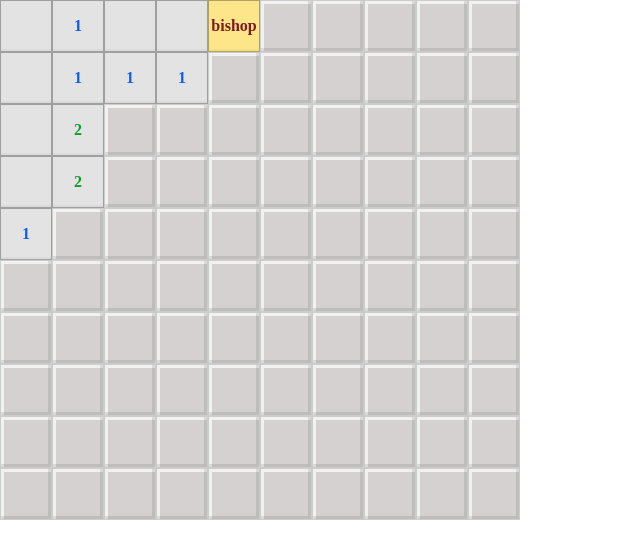
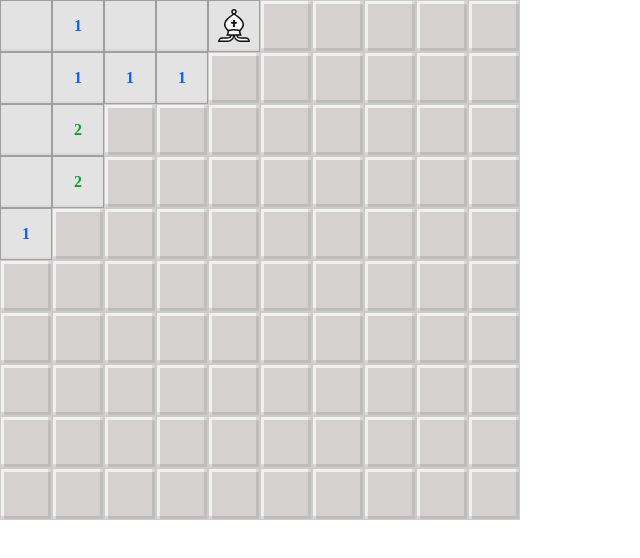
Before and after one commit to Dsadasm/chess-sweeper, a React (Vite) app: page /random in a window 1280 px wide. Both pictures are taken after a click on the element 78 px from the left and 26 px from the top of the page. Shown: the top 558 px of the page, without its empty margins (0-640 px from the left). Built offline with nearby package versions, Linux system fonts and the light colour scheme.

Commit message:
Cell will now show pieces as img

```diff
--- a/src/components/Cell.module.css
+++ b/src/components/Cell.module.css
@@ -28,6 +28,12 @@
   font-weight: 700;
 }
 
+.piece {
+  width: 80%;
+  height: 80%;
+  object-fit: contain;
+}
+
 /* Minesweeper-like number colors */
 .val1 {
   color: #0b5cff;
--- a/src/components/Cell.tsx
+++ b/src/components/Cell.tsx
@@ -1,4 +1,10 @@
 import styles from "./Cell.module.css";
+import wP from "../assets/wP.svg";
+import wR from "../assets/wR.svg";
+import wN from "../assets/wN.svg";
+import wB from "../assets/wB.svg";
+import wQ from "../assets/wQ.svg";
+import wK from "../assets/wK.svg";
 
 interface CellProps {
   value: number | string;
@@ -6,25 +12,44 @@ interface CellProps {
   onClick?: () => void;
 }
 
+const pieceMap: Record<string, string> = {
+  pawn: wP,
+  rook: wR,
+  knight: wN,
+  bishop: wB,
+  queen: wQ,
+  king: wK,
+};
+
 export default function Cell({ value, isRevealed, onClick }: CellProps) {
   const base = styles.cell;
   const stateClass = !isRevealed ? styles.unrevealed : styles.revealed;
 
-  // Determine value class based on the cell's value
+  // Determine value class based on numeric values for styling numbers
   let valueClass = "";
-  if (isRevealed) {
-    if (typeof value === "number" && value > 0) {
-      valueClass = styles[`val${value}`] || "";
-    } else if (typeof value === "string") {
-      valueClass = styles.revealedPiece;
+  if (isRevealed && typeof value === "number" && value > 0) {
+    valueClass = styles[`val${value}`] || "";
+  }
+  const classes = [base, stateClass, valueClass].filter(Boolean).join(" ");
+
+  // Compute render content for readability
+  const content = () => {
+    if (!isRevealed) return null;
+
+    if (typeof value === "number") {
+      return value !== 0 ? value : null;
     }
-  }
 
-  const classes = [base, stateClass, valueClass].filter(Boolean).join(" ");
+    if (typeof value === "string" && pieceMap[value]) {
+      return <img src={pieceMap[value]} alt={value} className={styles.piece} />;
+    }
+
+    return null;
+  };
 
   return (
     <div className={classes} onClick={onClick}>
-      {isRevealed ? (value !== 0 ? value : "") : ""}
+      {content()}
     </div>
   );
 }
```
